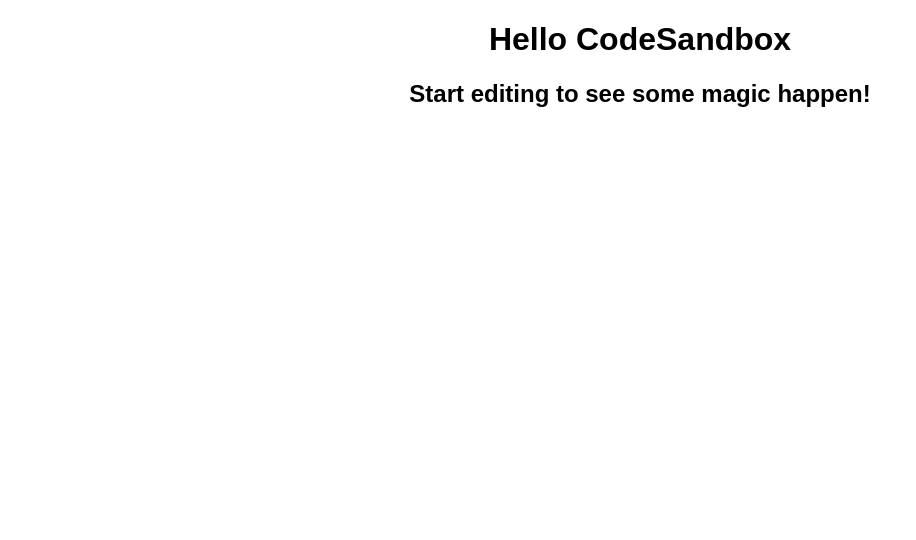
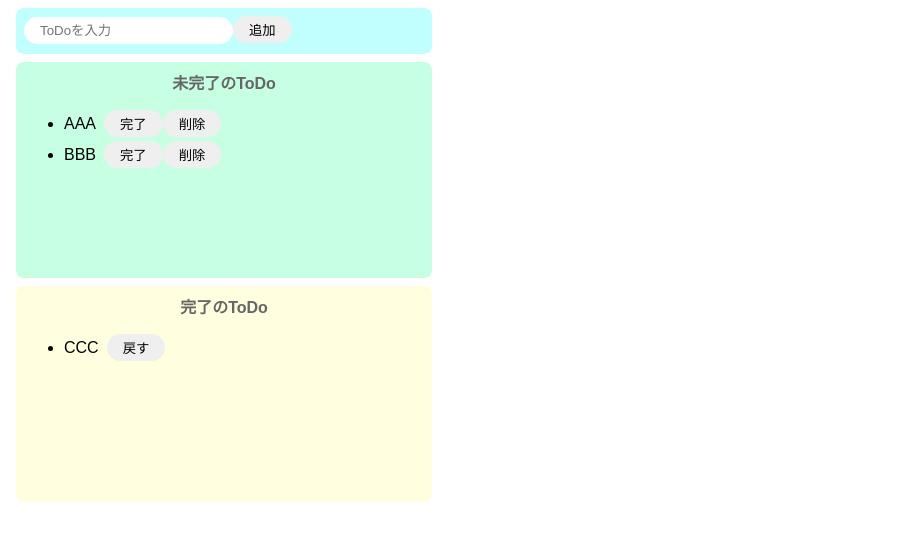
Before and after one commit to Reon0429-cat/React-ToDoApp, a React (Create React App) app: page / in a window 1280 px wide. Shown: the top 540 px of the page, without its empty margins (0-916 px from the left). Built offline with nearby package versions, Linux system fonts and the light colour scheme.

Commit message:
テキストを入力できるようにした

```diff
--- a/src/App.js
+++ /dev/null
@@ -1,10 +0,0 @@
-import "./styles.css";
-
-export default function App() {
-  return (
-    <div className="App">
-      <h1>Hello CodeSandbox</h1>
-      <h2>Start editing to see some magic happen!</h2>
-    </div>
-  );
-}
--- /dev/null
+++ b/src/App.jsx
@@ -0,0 +1,48 @@
+import { useState } from "react";
+import "./styles.css";
+
+export const App = () => {
+  const [todoText, setTodoText] = useState("");
+  const [incompleteTODOs, setIncompleteTODOs] = useState(["AAA", "BBB"]);
+  const [completeTODOs, setCompleteTODOs] = useState(["CCC"]);
+  const onChangeTodoText = (event) => setTodoText(event.target.value);
+  return (
+    <>
+      <div className="input-area">
+        <input
+          placeholder="ToDoを入力"
+          value={todoText}
+          onChange={onChangeTodoText}
+        />
+        <button>追加</button>
+      </div>
+      <div className="incomplete-area">
+        <p className="title">未完了のToDo</p>
+        <ul>
+          {incompleteTODOs.map((todo) => {
+            return (
+              <div key={todo} className="list-row">
+                <li>{todo}</li>
+                <button>完了</button>
+                <button>削除</button>
+              </div>
+            );
+          })}
+        </ul>
+      </div>
+      <div className="complete-area">
+        <p className="title">完了のToDo</p>
+        <ul>
+          {completeTODOs.map((todo) => {
+            return (
+              <div key={todo} className="list-row">
+                <li>{todo}</li>
+                <button>戻す</button>
+              </div>
+            );
+          })}
+        </ul>
+      </div>
+    </>
+  );
+};
--- a/src/index.js
+++ b/src/index.js
@@ -1,12 +1,5 @@
-import { StrictMode } from "react";
+import React, { StrictMode } from "react";
 import ReactDOM from "react-dom";
+import { App } from "./App";
 
-import App from "./App";
-
-const rootElement = document.getElementById("root");
-ReactDOM.render(
-  <StrictMode>
-    <App />
-  </StrictMode>,
-  rootElement
-);
+ReactDOM.render(<App />, document.getElementById("root"));
--- a/src/styles.css
+++ b/src/styles.css
@@ -1,4 +1,66 @@
-.App {
+body {
   font-family: sans-serif;
+}
+
+input {
+  border-radius: 16px;
+  border: none;
+  padding: 6px 16px;
+  outline: none;
+}
+
+button {
+  border-radius: 16px;
+  border: none;
+  padding: 4px 16px;
+}
+
+button:hover {
+  background-color: #ff7fff;
+  color: #fff;
+  cursor: pointer;
+}
+
+li {
+  margin-right: 8px;
+}
+
+.input-area {
+  background-color: #c1ffff;
+  width: 400px;
+  height: 30px;
+  border-radius: 8px;
+  padding: 8px;
+  margin: 8px;
+}
+
+.incomplete-area {
+  background-color: #c6ffe2;
+  width: 400px;
+  min-height: 200px;
+  padding: 8px;
+  margin: 8px;
+  border-radius: 8px;
+}
+
+.complete-area {
+  background-color: #ffffe0;
+  width: 400px;
+  min-height: 200px;
+  padding: 8px;
+  margin: 8px;
+  border-radius: 8px;
+}
+
+.title {
   text-align: center;
+  margin-top: 0;
+  font-weight: bold;
+  color: #666;
 }
+
+.list-row {
+  display: flex;
+  align-items: center;
+  padding-bottom: 4px;
+}
```
